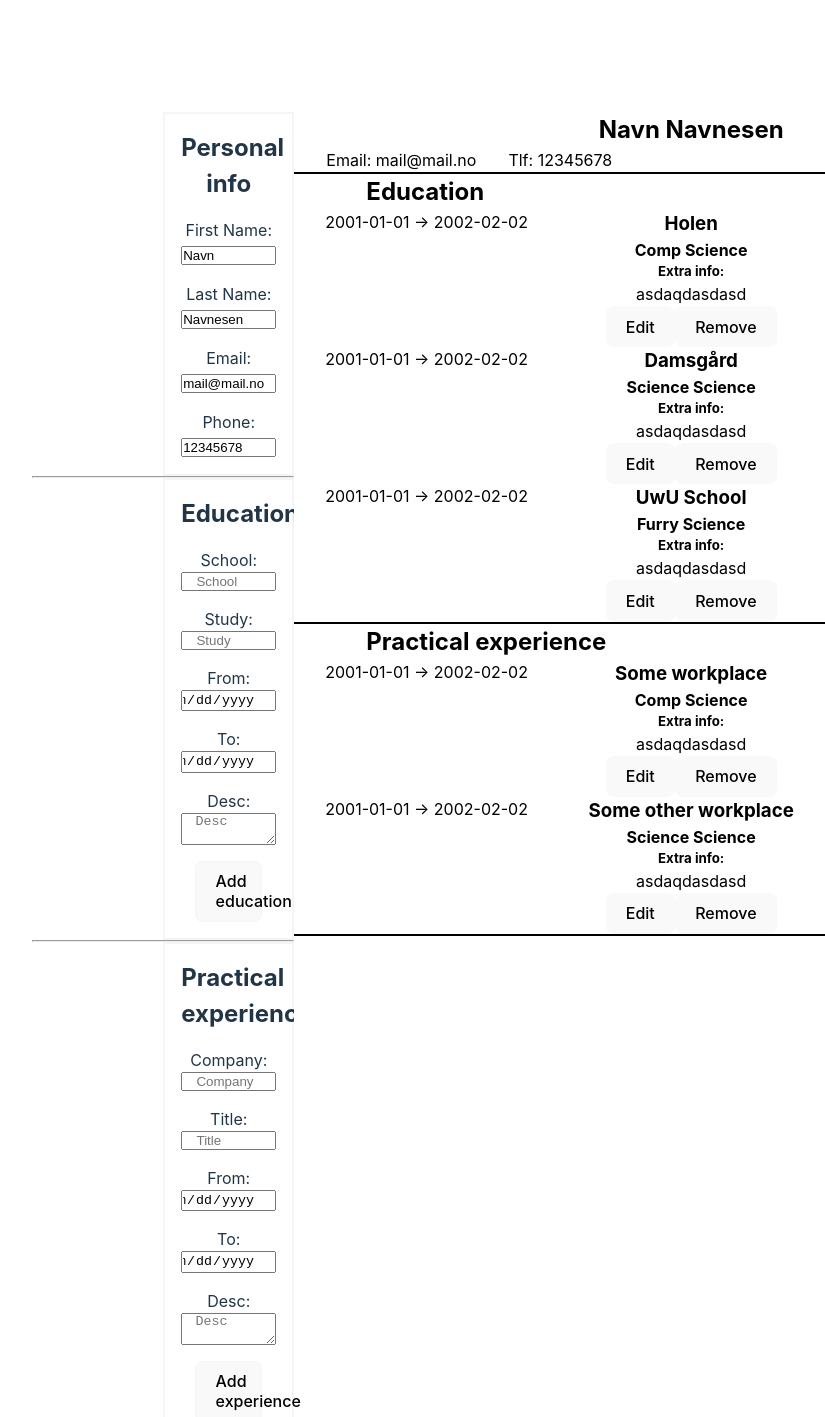
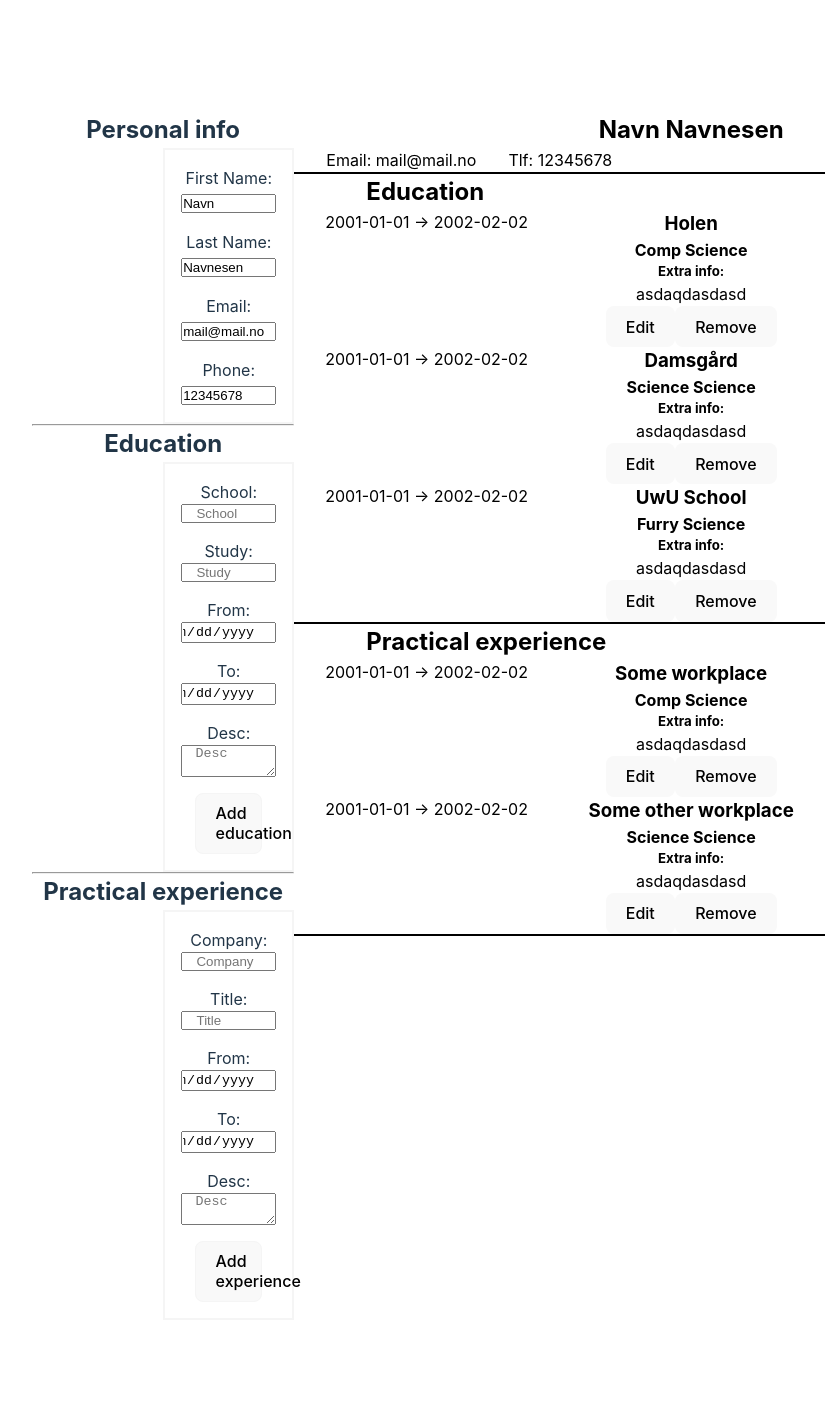
Before and after one commit to ATlexEide/cv-app, a React (Vite) app: page / in a window 1280 px wide. Shown: the top 1417 px of the page, without its empty margins (80-905 px from the left). Built offline with nearby package versions, Linux system fonts and the light colour scheme.

Commit message:
Move heading

```diff
--- a/src/Components/Forms/DetailsForm.jsx
+++ b/src/Components/Forms/DetailsForm.jsx
@@ -2,8 +2,9 @@ import Input from "../Inputs/Input";
 import "../../styles/Form.css";
 function DetailsForm({ person, callback }) {
   return (
+    <>
+      <h2>Personal info</h2>
       <form>
-      <h2>Personal info</h2>
         <Input
           label="First Name"
           name="firstName"
@@ -33,6 +34,7 @@ function DetailsForm({ person, callback }) {
           onChange={callback}
         />
       </form>
+    </>
   );
 }
 export default DetailsForm;
--- a/src/Components/Forms/EcucationalExpForm.jsx
+++ b/src/Components/Forms/EcucationalExpForm.jsx
@@ -13,8 +13,9 @@ function EducationalExpForm({ education, addExperience }) {
   });
 
   return (
+    <>
+      <h2>Education</h2>
       <form>
-      <h2>Education</h2>
         <EducationInput schoolInfo={schoolInfo} setSchoolInfo={setSchoolInfo} />
         <button
           type="button"
@@ -26,6 +27,7 @@ function EducationalExpForm({ education, addExperience }) {
           Add education
         </button>
       </form>
+    </>
   );
 }
 export default EducationalExpForm;
--- a/src/Components/Forms/PracticalExpForm.jsx
+++ b/src/Components/Forms/PracticalExpForm.jsx
@@ -12,8 +12,9 @@ function PracticalExpForm({ practical, addExperience }) {
     desc: "",
   });
   return (
+    <>
+      <h2>Practical experience</h2>
       <form>
-      <h2>Practical experience</h2>
         <PracticalInput
           practicalInfo={practicalInfo}
           setPracticalInfo={setPracticalInfo}
@@ -29,6 +30,7 @@ function PracticalExpForm({ practical, addExperience }) {
           Add experience
         </button>
       </form>
+    </>
   );
 }
 export default PracticalExpForm;
```
Lines whose indentation alone changed are shown as unchanged.
